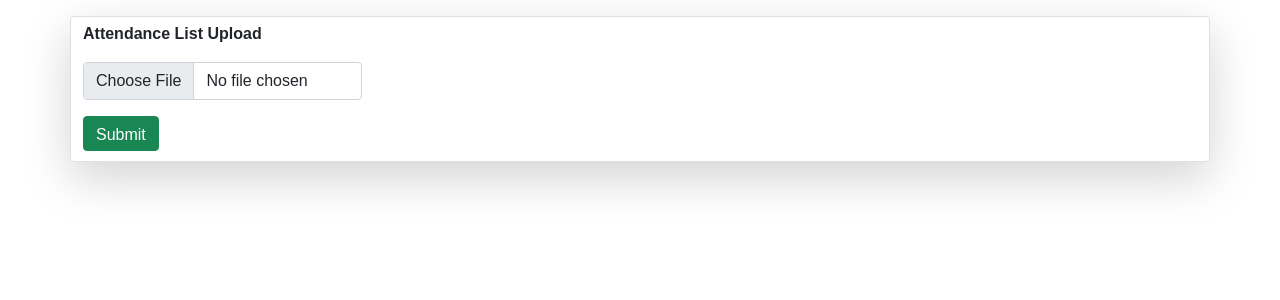
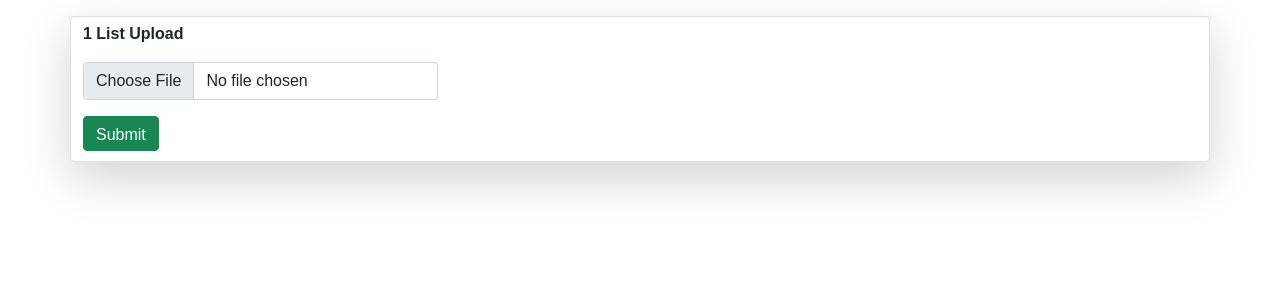
Before and after one commit to Denick12/casual_payment, a Flask app: page /list_upload/1 in a window 1280 px wide. Shown: the part 58-358 px from the top of the page. Run offline with Flask 3, Linux system fonts and the light colour scheme; some libraries are stand-ins or nearby versions.

Commit message:
upload form updated

```diff
--- a/app/templates/users.html
+++ b/app/templates/users.html
@@ -1,11 +1,8 @@
 <!DOCTYPE html>
 <html lang="en">
 <head>
-    <meta charset="UTF-8">
+    {% include 'head.html' %}
     <title>Attendance list upload</title>
-
- {% include 'head.html' %}
- {% include 'navbar.html' %}
 
 </head>
 <style>
@@ -28,34 +25,40 @@
         margin-bottom: 10px;
 
     }
-    .attendance-list{
+
+    .attendance-list {
         margin-top: 5px;
     }
 
 </style>
 <body>
+{% include 'navbar.html' %}
 {% include 'flash_message.html' %}
 
 <div class="container mt-3">
     <div class="row">
         <div class="card shadow-lg rounded-3">
-            <div class="col-md-3">
-                <div class="">
-                    <p class="attendance-list fw-bold">Attendance List Upload</p>
-
-                    <form action="{{ url_for('list_upload', list_category=list_category) }}" method="post" enctype="multipart/form-data">
-                        <input type="hidden" name="csrf_token" value="{{ csrf_token() }}">
-                        <input type="file" id="attendance_list" name="attendance_list" class="form-control mb-3" required>
-                        <button type="submit" class="btn btn-success">Submit</button>
-                    </form>
-                </div>
-
+            <div class="">
+                <p class="attendance-list fw-bold">{{ list_category }} List Upload</p>
+                <form action="{{ url_for('list_upload', list_category=list_category) }}" method="post"
+                      enctype="multipart/form-data">
+                    <input type="hidden" name="csrf_token" value="{{ csrf_token() }}">
+                    <div class="row">
+                        <div class='col-md-4'>
+                            <input type="file" id="list_file" name="list_file" class="form-control mb-3"
+                                   required>
+                        </div>
+                        {% if list_category == 'Payroll Summary' %}
+                            <div class="col-md-4">
+                                <input type="date" name="date" class="form-control">
+                            </div>
+                        {% endif %}
+                    </div>
+                    <button type="submit" class="btn btn-success">Submit</button>
+                </form>
             </div>
-
         </div>
     </div>
-
-
 </div>
 
 
```
